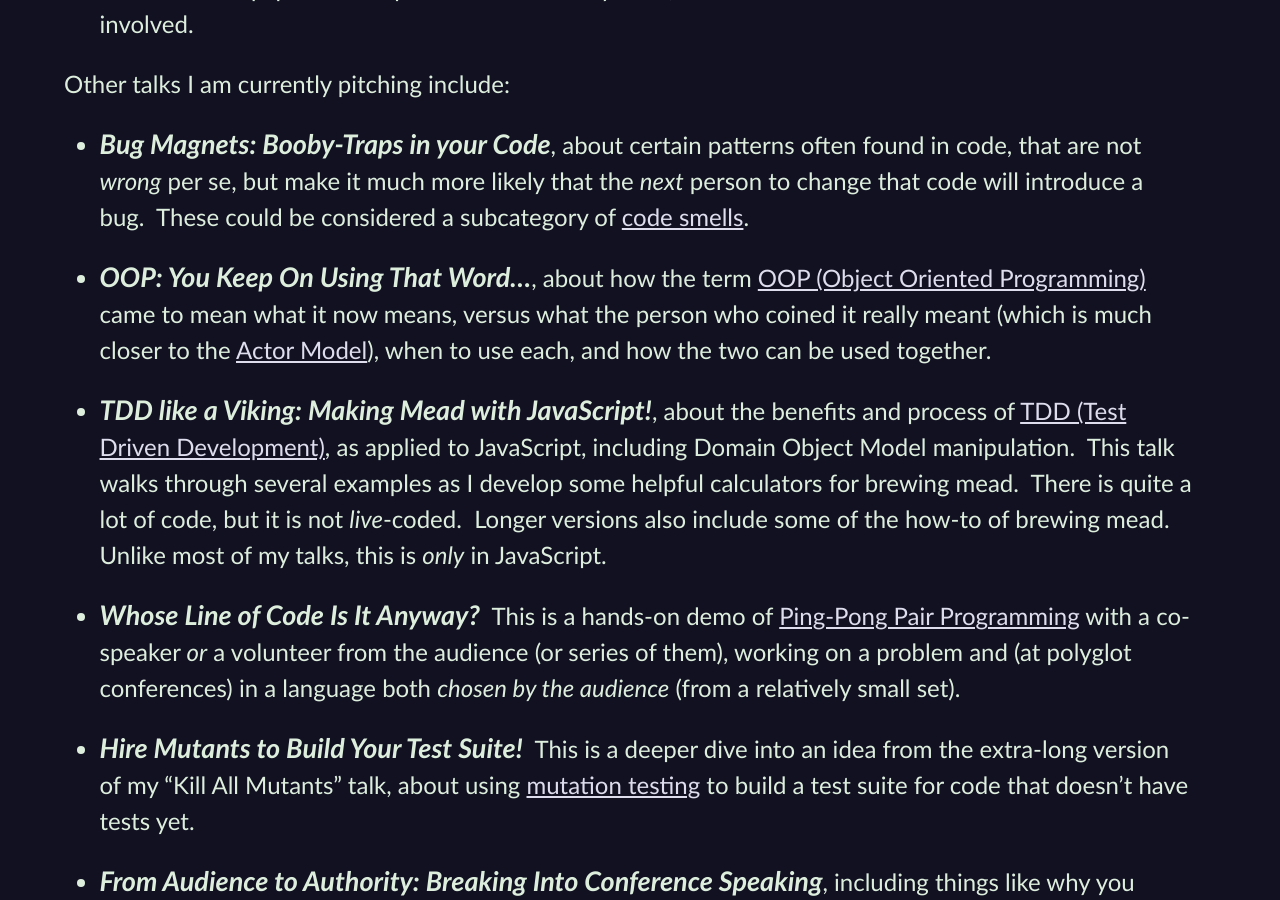
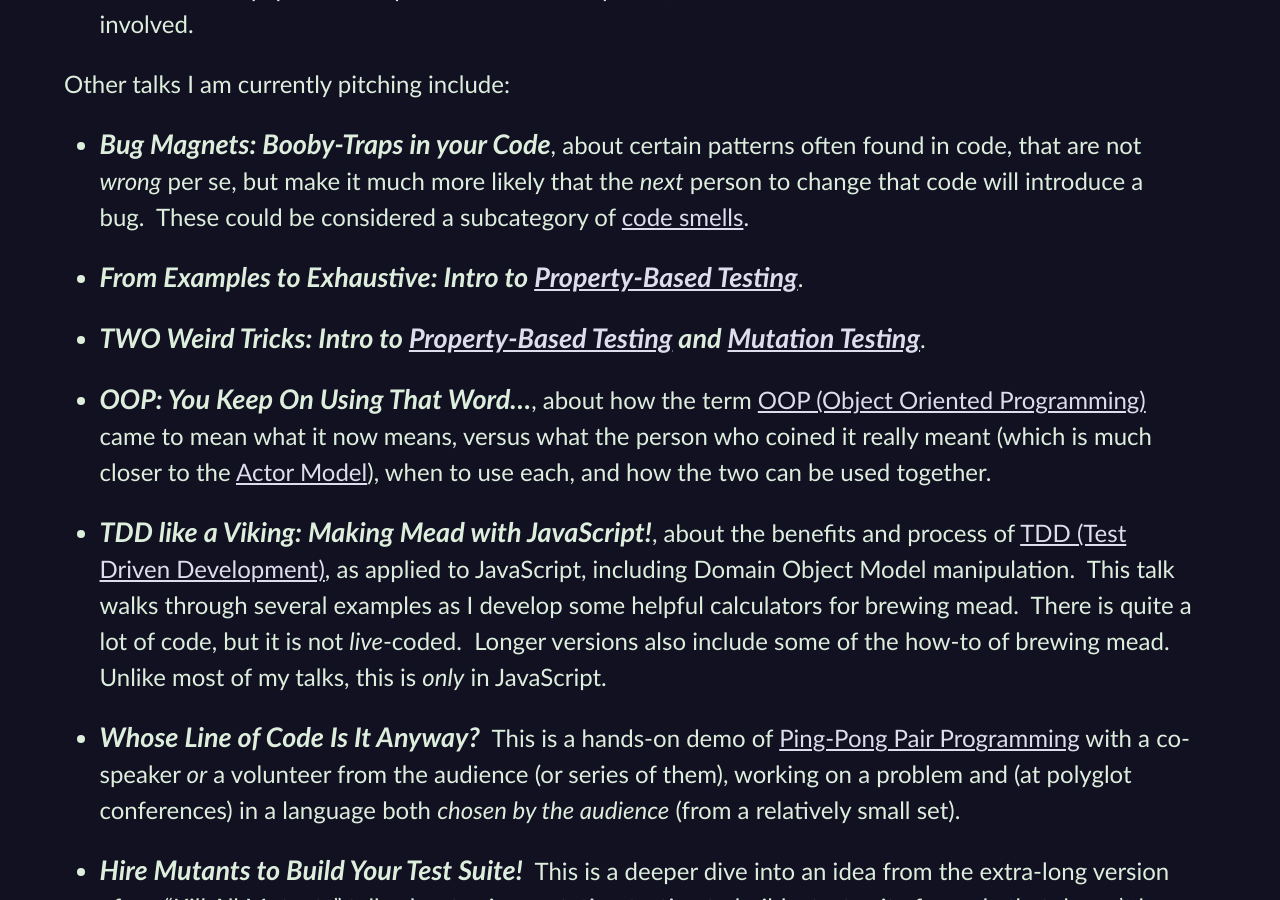
Before and after one commit to CodosaurusLLC/CodosaurusLLC.github.io, a Jekyll site: the page built from speaking/talks.md, in a window 1280 px wide and 900 px high, scrolled down 1345 px. Built offline with Jekyll 4.4.1, drawn with Linux system fonts in a browser that asks for light colours; some of the changed lines change nothing that is shown.

Commit message:
add prop-based testing and that+mutation talks

```diff
--- a/speaking/talks.md
+++ b/speaking/talks.md
@@ -104,6 +104,10 @@ will introduce a bug.&nbsp;
 These could be considered a subcategory of
 [code smells](https://en.wikipedia.org/wiki/Code_smell){:rel="nofollow" target="_new"}.
 
+- **_From Examples to Exhaustive: Intro to [Property-Based Testing](https://en.wikipedia.org/wiki/Software_testing#Property_testing){:rel="nofollow" target="_new"}_**{:class="big"}.
+
+- **_TWO Weird Tricks: Intro to [Property-Based Testing](https://en.wikipedia.org/wiki/Software_testing#Property_testing){:rel="nofollow" target="_new"} and [Mutation Testing](https://en.wikipedia.org/wiki/Mutation_testing)_**{:class="big"}.
+
 - **_OOP: You Keep On Using That Word..._**{:class="big"},
 about how the term
 [OOP (Object Oriented Programming)](https://en.wikipedia.org/wiki/Object-oriented_programming){:rel="nofollow" target="_new"}
@@ -175,18 +179,6 @@ as is used with most "functional" programming languages.
 
 - Five-minute versions of my ACRUMEN, mead, and conference-speaking talks.
 
-<!--
-I'm also interested in putting together talks on
-doctests (such as in Elixir or Python),
-_property-based_ testing,
-any other weird dev-testing tricks I find,
-ways to ease into TDD/BDD,
-helpful TDD/BDD hints,
-code smells,
-design patterns,
-and more.
--->
-
 ### Other Info for Organizers
 
 
```
